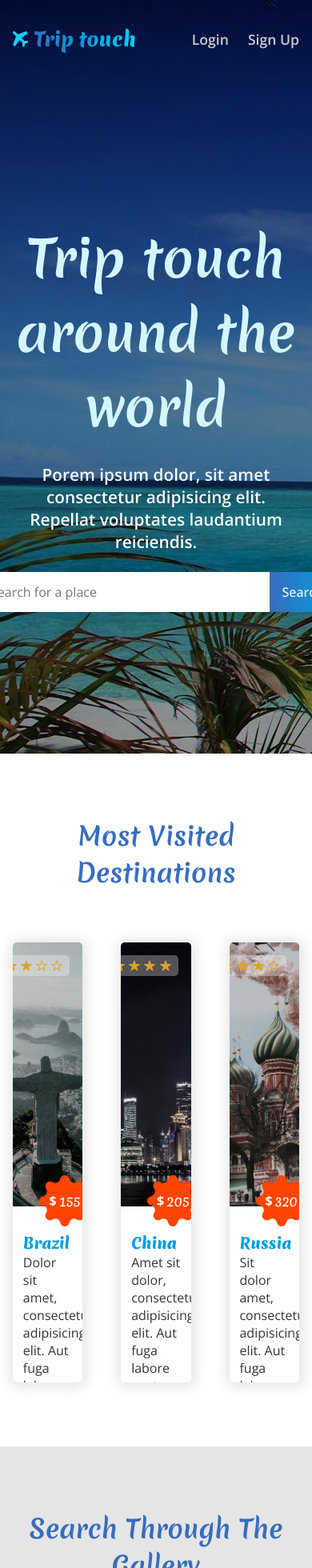
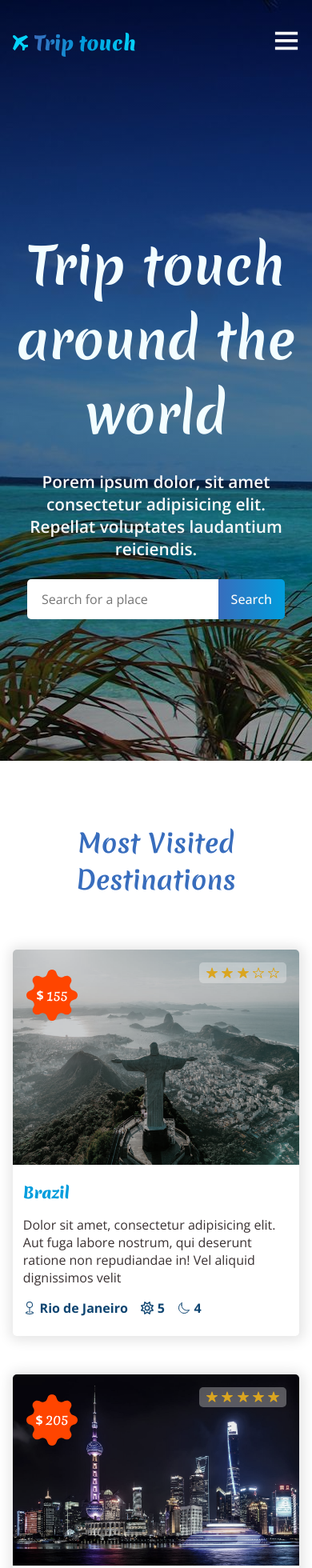
Before and after one commit to adrjmiranda/trip-touch, a React (Vite) app: page / in a window 390 px wide. Shown: the top 1960 px of the page at 80% size. Built offline with nearby package versions, Linux system fonts and the light colour scheme.

Commit message:
feat: added responsiveness for smaller screen variations

```diff
--- a/src/components/destination-card/style.ts
+++ b/src/components/destination-card/style.ts
@@ -28,6 +28,10 @@ export const Img = styled.div`
 			filter: grayscale(0);
 			transform: scale(1.1);
 		}
+	}
+
+	@media screen and (max-width: 980px) {
+		height: 55%;
 	}
 `;
 
@@ -66,6 +70,11 @@ export const Price = styled.div`
 		gap: 0.2rem;
 		font-family: ${(props) => props.theme.fontFamily.merienda};
 	}
+
+	@media screen and (max-width: 980px) {
+		left: 3rem;
+		top: 4rem;
+	}
 `;
 
 export const Stars = styled.div`
@@ -95,6 +104,7 @@ export const Info = styled.div`
 	display: flex;
 	flex-direction: column;
 	justify-content: space-between;
+	gap: 1rem;
 
 	h3 {
 		font-family: ${(props) => props.theme.fontFamily.merienda};
@@ -119,4 +129,9 @@ export const Info = styled.div`
 			font-weight: ${(props) => props.theme.fontWeight.fwLarge};
 		}
 	}
+
+	@media screen and (max-width: 980px) {
+		padding-top: 1rem;
+		height: 45%;
+	}
 `;
--- a/src/components/destinations/style.ts
+++ b/src/components/destinations/style.ts
@@ -9,4 +9,8 @@ export const Content = styled.div`
 	align-items: center;
 	justify-content: center;
 	gap: 3rem;
+
+	@media screen and (max-width: 980px) {
+		flex-direction: column;
+	}
 `;
--- a/src/components/footer/style.ts
+++ b/src/components/footer/style.ts
@@ -72,6 +72,44 @@ export const Content = styled.div`
 			align-items: flex-end;
 		}
 	}
+
+	@media screen and (max-width: 1115px) {
+		flex-direction: column;
+		align-items: flex-start;
+
+		.col {
+			p {
+				text-align: center;
+
+				&::first-letter {
+					margin-left: 0;
+				}
+			}
+
+			ul {
+				li {
+					a {
+						svg {
+							color: ${(props) => props.theme.color.skyBlue};
+						}
+
+						&:hover {
+							transform: scale(1.02);
+
+							svg {
+								color: ${(props) => props.theme.color.deepOceanBlue};
+							}
+						}
+					}
+				}
+			}
+
+			&:nth-child(3),
+			&:nth-child(4) {
+				align-items: flex-start;
+			}
+		}
+	}
 `;
 
 export const Acknowledgment = styled.div`
--- a/src/components/gallery-card/style.ts
+++ b/src/components/gallery-card/style.ts
@@ -43,4 +43,12 @@ export const Container = styled.div`
 			color: ${(props) => props.theme.color.neutralWhite};
 		}
 	}
+
+	@media screen and (max-width: 830px) {
+		width: 100%;
+
+		&:hover {
+			transform: scale(1.02);
+		}
+	}
 `;
--- a/src/components/gallery/style.ts
+++ b/src/components/gallery/style.ts
@@ -10,4 +10,8 @@ export const Content = styled.div`
 	justify-content: center;
 	align-items: center;
 	gap: 2rem;
+
+	@media screen and (max-width: 830px) {
+		flex-direction: column;
+	}
 `;
--- a/src/components/header/style.ts
+++ b/src/components/header/style.ts
@@ -73,4 +73,11 @@ export const Content = styled.div`
 			cursor: pointer;
 		}
 	}
+
+	@media screen and (max-width: 576px) {
+		form {
+			min-width: auto;
+			width: 90%;
+		}
+	}
 `;
--- a/src/components/navbar/index.tsx
+++ b/src/components/navbar/index.tsx
@@ -1,4 +1,4 @@
-import { FunctionComponent, ReactNode } from 'react';
+import { FunctionComponent, ReactNode, useState } from 'react';
 
 // Style
 import * as Style from './style';
@@ -7,13 +7,24 @@ import { Wrapper } from '../../style/Components';
 // Components
 import Logo from '../logo';
 
+// Icons
+import { TfiMenu } from 'react-icons/tfi';
+
 const Navbar: FunctionComponent = (): ReactNode => {
+	const [visibilityMenu, setVisibilityMenu] = useState<boolean>(false);
+
 	return (
 		<Style.Container>
 			<Wrapper>
 				<Style.Content>
 					<Logo />
-					<Style.Menu>
+					<Style.ToggleMenu
+						type='button'
+						onClick={() => setVisibilityMenu(!visibilityMenu)}
+					>
+						<TfiMenu />
+					</Style.ToggleMenu>
+					<Style.Menu className={visibilityMenu ? 'show' : ''}>
 						<li>
 							<a href='#'>Login</a>
 						</li>
--- a/src/components/navbar/style.ts
+++ b/src/components/navbar/style.ts
@@ -9,6 +9,22 @@ export const Content = styled.div`
 	display: flex;
 	justify-content: space-between;
 	align-items: center;
+
+	@media screen and (max-width: 576px) {
+		flex-wrap: wrap;
+	}
+`;
+
+export const ToggleMenu = styled.button`
+	background-color: transparent;
+	border: none;
+	font-size: 2rem;
+	color: inherit;
+	cursor: pointer;
+
+	@media screen and (min-width: 576px) {
+		display: none;
+	}
 `;
 
 export const Menu = styled.ul`
@@ -41,4 +57,32 @@ export const Menu = styled.ul`
 			}
 		}
 	}
+
+	&.show {
+		display: flex;
+		margin-top: 2rem;
+		width: 100%;
+		flex-direction: column;
+		gap: 0.5rem;
+
+		li {
+			text-align: center;
+			border-radius: ${(props) => props.theme.borderRadius.brMedium};
+			width: 100%;
+
+			a {
+				width: 100%;
+				padding: 0.5rem;
+				display: block;
+			}
+
+			&:hover {
+				background-color: rgba(255, 255, 255, 0.1);
+			}
+		}
+	}
+
+	@media screen and (max-width: 576px) {
+		display: none;
+	}
 `;
--- a/src/components/offer/style.ts
+++ b/src/components/offer/style.ts
@@ -55,4 +55,9 @@ export const Info = styled.div`
 			background-color: rgba(255, 255, 255, 0.1);
 		}
 	}
+
+	@media screen and (max-width: 768px) {
+		flex-direction: column;
+		text-align: center;
+	}
 `;
--- a/src/components/reviews/style.ts
+++ b/src/components/reviews/style.ts
@@ -9,4 +9,9 @@ export const Content = styled.div`
 	justify-content: center;
 	align-items: center;
 	gap: 3rem;
+
+	@media screen and (max-width: 980px) {
+		flex-direction: column;
+		gap: 5rem;
+	}
 `;
```
